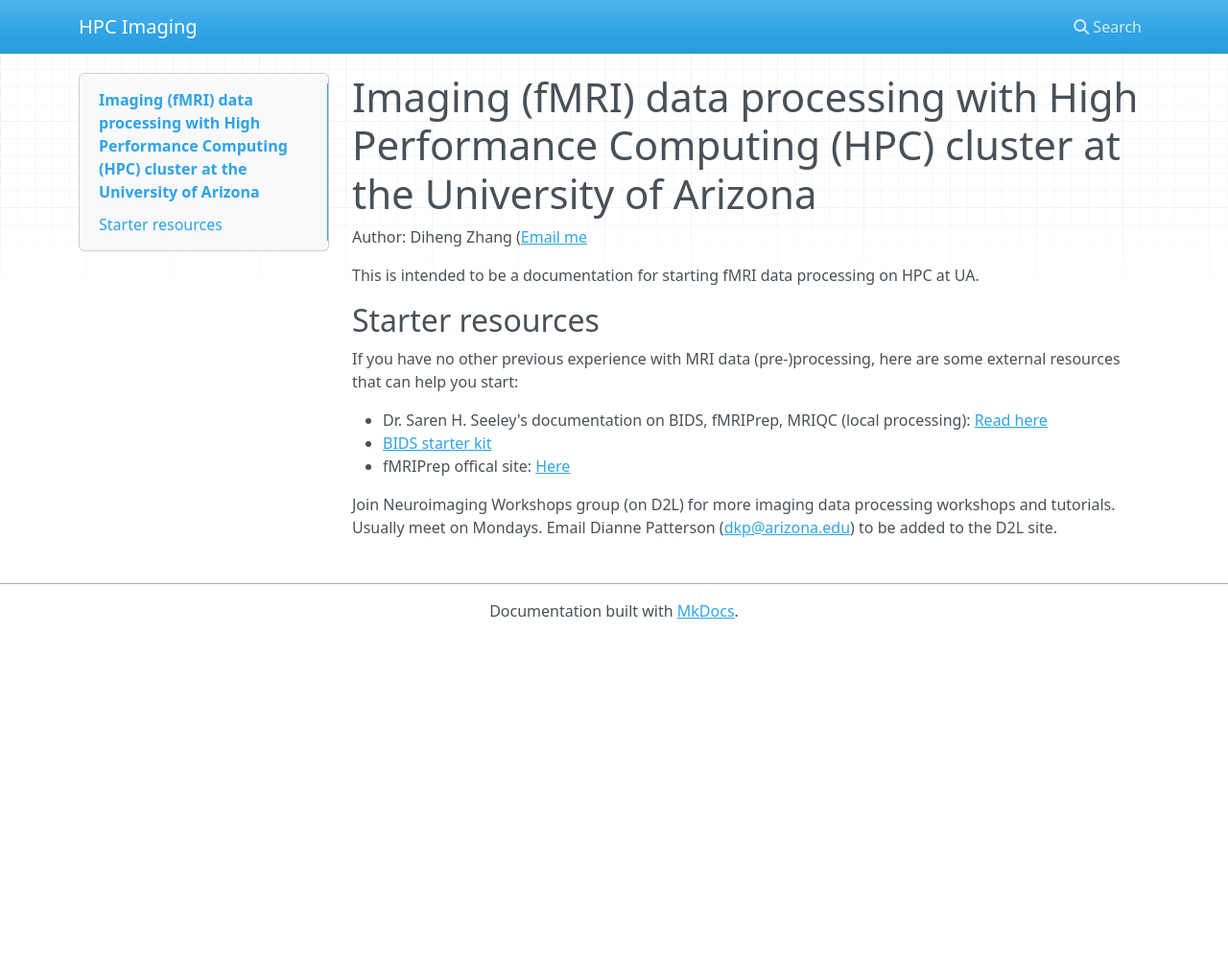
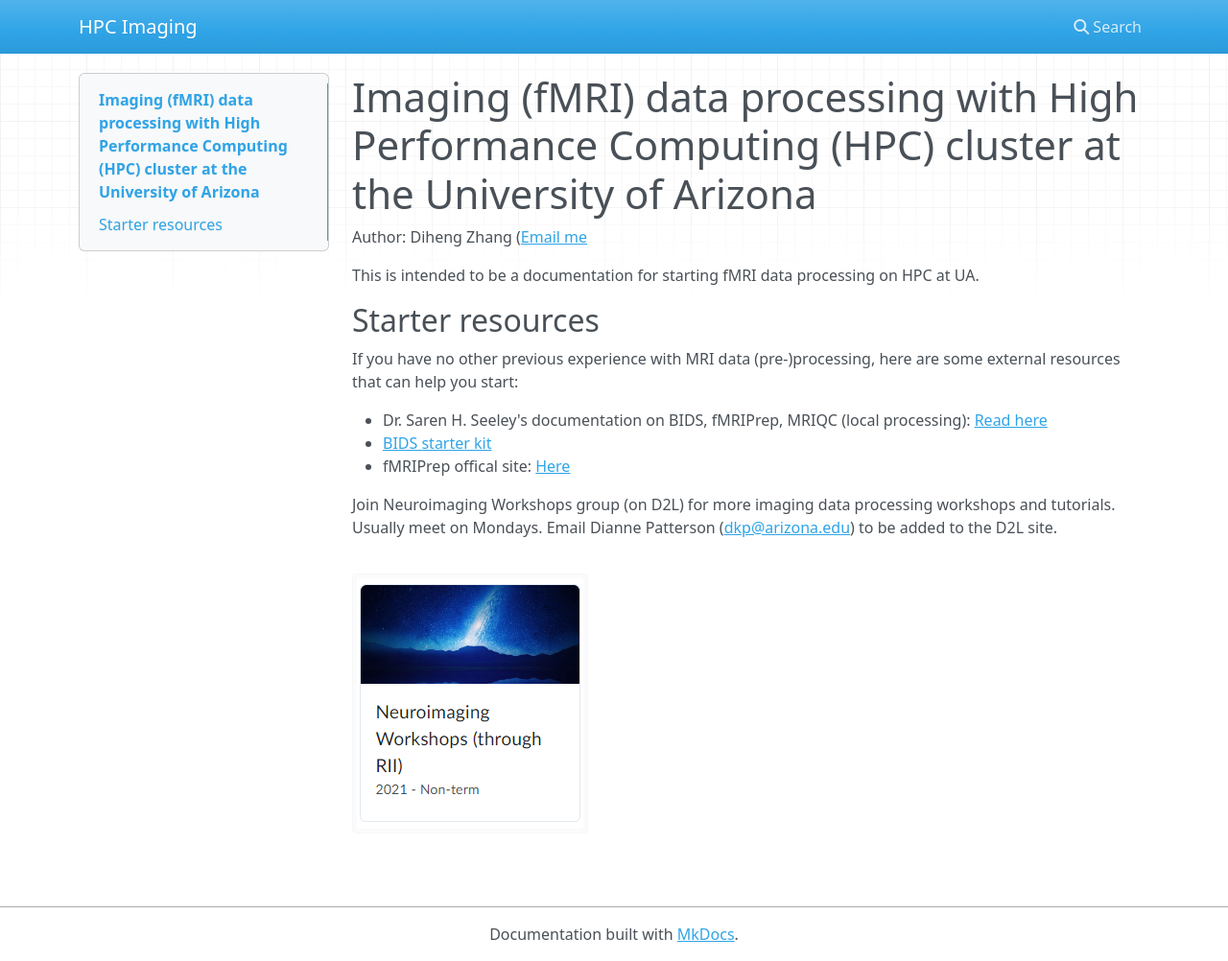
Before and after one commit to Diheng/HPC_imaging, an MkDocs documentation site: the page built from docs/index.md, in a window 1280 px wide and 1002 px high. Shown: the whole window at 96% size. Built offline with MkDocs 1.6.1, drawn with Linux system fonts in a browser that asks for light colours; nearby versions of some CDN libraries.

Commit message:
Added png

```diff
--- a/docs/index.md
+++ b/docs/index.md
@@ -13,3 +13,5 @@ If you have no other previous experience with MRI data (pre-)processing, here ar
 - fMRIPrep offical site: [Here](https://fmriprep.org/en/stable/)
 
 Join Neuroimaging Workshops group (on D2L) for more imaging data processing workshops and tutorials. Usually meet on Mondays. Email Dianne Patterson ([dkp@arizona.edu](mailto:dkp@arizona.edu)) to be added to the D2L site.
+
+![D2L_site](img/D2L.png)
```
Also changed, not shown: docs/img/D2L.png (added).
